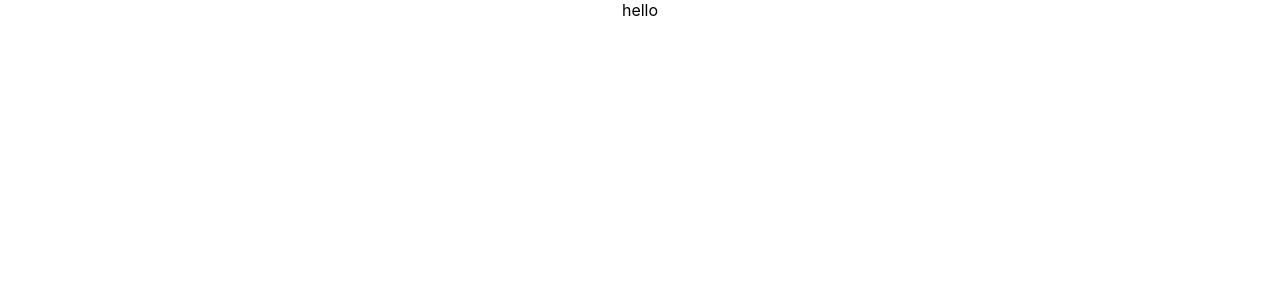
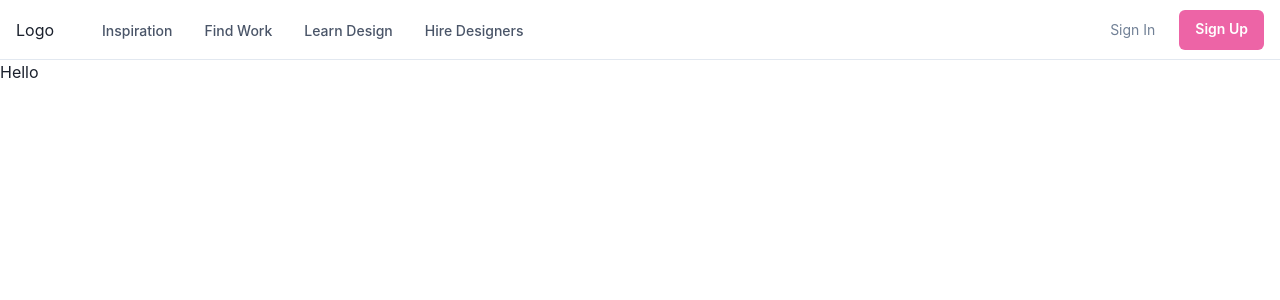
Before and after one commit to bijankundu/DocEzy-Frontend, a React (Create React App) app: page / in a window 1280 px wide. Shown: the top 300 px of the page. Built offline with nearby package versions, Linux system fonts and the light colour scheme.

Commit message:
configured chakra ui

```diff
--- a/src/App.css
+++ /dev/null
@@ -1,38 +0,0 @@
-.App {
-  text-align: center;
-}
-
-.App-logo {
-  height: 40vmin;
-  pointer-events: none;
-}
-
-@media (prefers-reduced-motion: no-preference) {
-  .App-logo {
-    animation: App-logo-spin infinite 20s linear;
-  }
-}
-
-.App-header {
-  background-color: #282c34;
-  min-height: 100vh;
-  display: flex;
-  flex-direction: column;
-  align-items: center;
-  justify-content: center;
-  font-size: calc(10px + 2vmin);
-  color: white;
-}
-
-.App-link {
-  color: #61dafb;
-}
-
-@keyframes App-logo-spin {
-  from {
-    transform: rotate(0deg);
-  }
-  to {
-    transform: rotate(360deg);
-  }
-}
--- a/src/App.js
+++ b/src/App.js
@@ -1,7 +1,16 @@
-import "./App.css";
+import React from "react";
+import { ChakraProvider } from "@chakra-ui/react";
 
-function App() {
-  return <div className="App">hello</div>;
-}
+import Layout from "./components/Layout";
+
+const App = () => {
+  return (
+    <ChakraProvider>
+      <Layout>
+        <div>Hello</div>
+      </Layout>
+    </ChakraProvider>
+  );
+};
 
 export default App;
--- /dev/null
+++ b/src/components/Layout/Header.jsx
@@ -0,0 +1,259 @@
+import {
+  Box,
+  Flex,
+  Text,
+  IconButton,
+  Button,
+  Stack,
+  Collapse,
+  Icon,
+  Link,
+  Popover,
+  PopoverTrigger,
+  PopoverContent,
+  useColorModeValue,
+  useBreakpointValue,
+  useDisclosure,
+} from "@chakra-ui/react";
+import { HamburgerIcon, CloseIcon, ChevronDownIcon, ChevronRightIcon } from "@chakra-ui/icons";
+
+export default function WithSubnavigation() {
+  const { isOpen, onToggle } = useDisclosure();
+
+  return (
+    <Box>
+      <Flex
+        bg={useColorModeValue("white", "gray.800")}
+        color={useColorModeValue("gray.600", "white")}
+        minH={"60px"}
+        py={{ base: 2 }}
+        px={{ base: 4 }}
+        borderBottom={1}
+        borderStyle={"solid"}
+        borderColor={useColorModeValue("gray.200", "gray.900")}
+        align={"center"}
+      >
+        <Flex flex={{ base: 1, md: "auto" }} ml={{ base: -2 }} display={{ base: "flex", md: "none" }}>
+          <IconButton
+            onClick={onToggle}
+            icon={isOpen ? <CloseIcon w={3} h={3} /> : <HamburgerIcon w={5} h={5} />}
+            variant={"ghost"}
+            aria-label={"Toggle Navigation"}
+          />
+        </Flex>
+        <Flex flex={{ base: 1 }} justify={{ base: "center", md: "start" }}>
+          <Text
+            textAlign={useBreakpointValue({ base: "center", md: "left" })}
+            fontFamily={"heading"}
+            color={useColorModeValue("gray.800", "white")}
+          >
+            Logo
+          </Text>
+
+          <Flex display={{ base: "none", md: "flex" }} ml={10}>
+            <DesktopNav />
+          </Flex>
+        </Flex>
+
+        <Stack flex={{ base: 1, md: 0 }} justify={"flex-end"} direction={"row"} spacing={6}>
+          <Button as={"a"} fontSize={"sm"} fontWeight={400} variant={"link"} href={"#"}>
+            Sign In
+          </Button>
+          <Button
+            display={{ base: "none", md: "inline-flex" }}
+            fontSize={"sm"}
+            fontWeight={600}
+            color={"white"}
+            bg={"pink.400"}
+            href={"#"}
+            _hover={{
+              bg: "pink.300",
+            }}
+          >
+            Sign Up
+          </Button>
+        </Stack>
+      </Flex>
+
+      <Collapse in={isOpen} animateOpacity>
+        <MobileNav />
+      </Collapse>
+    </Box>
+  );
+}
+
+const DesktopNav = () => {
+  const linkColor = useColorModeValue("gray.600", "gray.200");
+  const linkHoverColor = useColorModeValue("gray.800", "white");
+  const popoverContentBgColor = useColorModeValue("white", "gray.800");
+
+  return (
+    <Stack direction={"row"} spacing={4}>
+      {NAV_ITEMS.map((navItem) => (
+        <Box key={navItem.label}>
+          <Popover trigger={"hover"} placement={"bottom-start"}>
+            <PopoverTrigger>
+              <Link
+                p={2}
+                href={navItem.href ?? "#"}
+                fontSize={"sm"}
+                fontWeight={500}
+                color={linkColor}
+                _hover={{
+                  textDecoration: "none",
+                  color: linkHoverColor,
+                }}
+              >
+                {navItem.label}
+              </Link>
+            </PopoverTrigger>
+
+            {navItem.children && (
+              <PopoverContent border={0} boxShadow={"xl"} bg={popoverContentBgColor} p={4} rounded={"xl"} minW={"sm"}>
+                <Stack>
+                  {navItem.children.map((child) => (
+                    <DesktopSubNav key={child.label} {...child} />
+                  ))}
+                </Stack>
+              </PopoverContent>
+            )}
+          </Popover>
+        </Box>
+      ))}
+    </Stack>
+  );
+};
+
+const DesktopSubNav = ({ label, href, subLabel }) => {
+  return (
+    <Link
+      href={href}
+      role={"group"}
+      display={"block"}
+      p={2}
+      rounded={"md"}
+      _hover={{ bg: useColorModeValue("pink.50", "gray.900") }}
+    >
+      <Stack direction={"row"} align={"center"}>
+        <Box>
+          <Text transition={"all .3s ease"} _groupHover={{ color: "pink.400" }} fontWeight={500}>
+            {label}
+          </Text>
+          <Text fontSize={"sm"}>{subLabel}</Text>
+        </Box>
+        <Flex
+          transition={"all .3s ease"}
+          transform={"translateX(-10px)"}
+          opacity={0}
+          _groupHover={{ opacity: "100%", transform: "translateX(0)" }}
+          justify={"flex-end"}
+          align={"center"}
+          flex={1}
+        >
+          <Icon color={"pink.400"} w={5} h={5} as={ChevronRightIcon} />
+        </Flex>
+      </Stack>
+    </Link>
+  );
+};
+
+const MobileNav = () => {
+  return (
+    <Stack bg={useColorModeValue("white", "gray.800")} p={4} display={{ md: "none" }}>
+      {NAV_ITEMS.map((navItem) => (
+        <MobileNavItem key={navItem.label} {...navItem} />
+      ))}
+    </Stack>
+  );
+};
+
+const MobileNavItem = ({ label, children, href }) => {
+  const { isOpen, onToggle } = useDisclosure();
+
+  return (
+    <Stack spacing={4} onClick={children && onToggle}>
+      <Flex
+        py={2}
+        as={Link}
+        href={href ?? "#"}
+        justify={"space-between"}
+        align={"center"}
+        _hover={{
+          textDecoration: "none",
+        }}
+      >
+        <Text fontWeight={600} color={useColorModeValue("gray.600", "gray.200")}>
+          {label}
+        </Text>
+        {children && (
+          <Icon
+            as={ChevronDownIcon}
+            transition={"all .25s ease-in-out"}
+            transform={isOpen ? "rotate(180deg)" : ""}
+            w={6}
+            h={6}
+          />
+        )}
+      </Flex>
+
+      <Collapse in={isOpen} animateOpacity style={{ marginTop: "0!important" }}>
+        <Stack
+          mt={2}
+          pl={4}
+          borderLeft={1}
+          borderStyle={"solid"}
+          borderColor={useColorModeValue("gray.200", "gray.700")}
+          align={"start"}
+        >
+          {children &&
+            children.map((child) => (
+              <Link key={child.label} py={2} href={child.href}>
+                {child.label}
+              </Link>
+            ))}
+        </Stack>
+      </Collapse>
+    </Stack>
+  );
+};
+
+const NAV_ITEMS = [
+  {
+    label: "Inspiration",
+    children: [
+      {
+        label: "Explore Design Work",
+        subLabel: "Trending Design to inspire you",
+        href: "#",
+      },
+      {
+        label: "New & Noteworthy",
+        subLabel: "Up-and-coming Designers",
+        href: "#",
+      },
+    ],
+  },
+  {
+    label: "Find Work",
+    children: [
+      {
+        label: "Job Board",
+        subLabel: "Find your dream design job",
+        href: "#",
+      },
+      {
+        label: "Freelance Projects",
+        subLabel: "An exclusive list for contract work",
+        href: "#",
+      },
+    ],
+  },
+  {
+    label: "Learn Design",
+    href: "#",
+  },
+  {
+    label: "Hire Designers",
+    href: "#",
+  },
+];
--- /dev/null
+++ b/src/components/Layout/index.jsx
@@ -0,0 +1,14 @@
+import React from "react";
+
+import Header from "./Header";
+
+const Layout = ({ children }) => {
+  return (
+    <>
+      <Header />
+      {children}
+    </>
+  );
+};
+
+export default Layout;
--- a/src/index.css
+++ /dev/null
@@ -1,13 +0,0 @@
-body {
-  margin: 0;
-  font-family: -apple-system, BlinkMacSystemFont, 'Segoe UI', 'Roboto', 'Oxygen',
-    'Ubuntu', 'Cantarell', 'Fira Sans', 'Droid Sans', 'Helvetica Neue',
-    sans-serif;
-  -webkit-font-smoothing: antialiased;
-  -moz-osx-font-smoothing: grayscale;
-}
-
-code {
-  font-family: source-code-pro, Menlo, Monaco, Consolas, 'Courier New',
-    monospace;
-}
```
Also changed, not shown: package.json (+13 -6 lines), src/index.js (+7 -7 lines), 2 other files (tests, documents, lock files or other folders).
